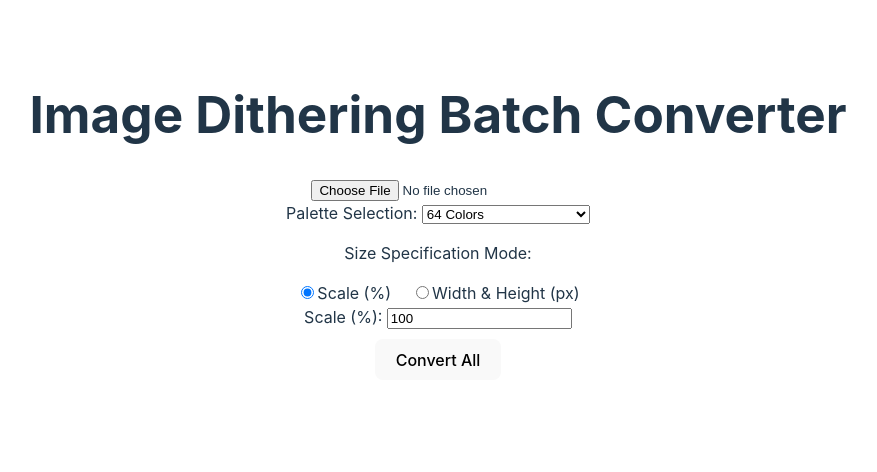
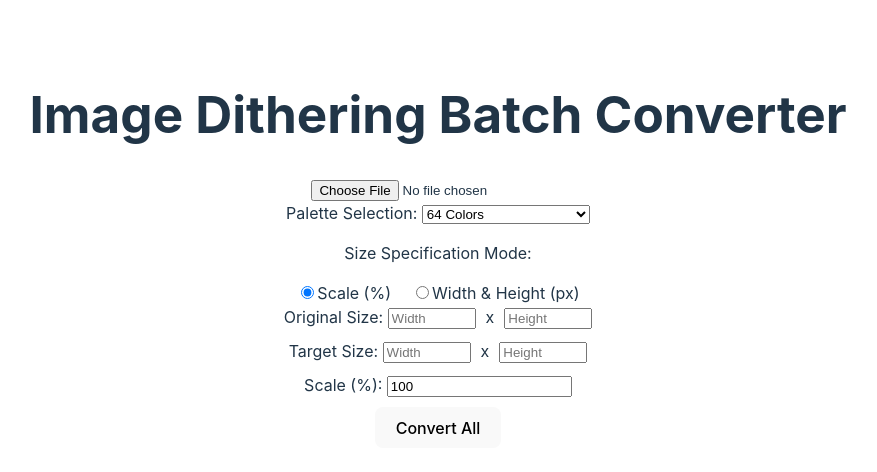
Before and after one commit to himanushi/dithering-converter, a React (Vite) app: page / in a window 1280 px wide. Shown: the top 472 px of the page, without its empty margins (202-1079 px from the left). Built offline with nearby package versions, Linux system fonts and the light colour scheme.

Commit message:
入力フィールドの追加によるサイズ指定機能の強化

```diff
--- a/src/App.tsx
+++ b/src/App.tsx
@@ -23,6 +23,12 @@
   // Width and height for pixel specification (empty to use original size)
   const [targetWidth, setTargetWidth] = useState<string>("");
   const [targetHeight, setTargetHeight] = useState<string>("");
+  // Original size inputs
+  const [originalWidth, setOriginalWidth] = useState<string>("");
+  const [originalHeight, setOriginalHeight] = useState<string>("");
+  // Target size inputs
+  const [desiredWidth, setDesiredWidth] = useState<string>("");
+  const [desiredHeight, setDesiredHeight] = useState<string>("");
 
   // Canvas refs for displaying results of 4 algorithms
   const canvasRefs = {
@@ -263,6 +269,44 @@
 
   const algorithms: DitherAlgorithm[] = ['floyd', 'ordered', 'atkinson', 'random'];
 
+  // Calculate scale percentage based on original and desired sizes
+  const calculateScale = (origW: string, origH: string, desiredW: string, desiredH: string): string => {
+    if (!origW || !origH || !desiredW || !desiredH) return "100";
+    const oW = parseFloat(origW);
+    const oH = parseFloat(origH);
+    const dW = parseFloat(desiredW);
+    const dH = parseFloat(desiredH);
+    if (isNaN(oW) || isNaN(oH) || isNaN(dW) || isNaN(dH)) return "100";
+    const scaleW = (dW / oW) * 100;
+    const scaleH = (dH / oH) * 100;
+    return Math.min(scaleW, scaleH).toFixed(2);
+  };
+
+  // Handle size input changes
+  const handleOriginalWidthChange = (e: React.ChangeEvent<HTMLInputElement>) => {
+    setOriginalWidth(e.target.value);
+    const newScale = calculateScale(e.target.value, originalHeight, desiredWidth, desiredHeight);
+    setScalePercent(newScale);
+  };
+
+  const handleOriginalHeightChange = (e: React.ChangeEvent<HTMLInputElement>) => {
+    setOriginalHeight(e.target.value);
+    const newScale = calculateScale(originalWidth, e.target.value, desiredWidth, desiredHeight);
+    setScalePercent(newScale);
+  };
+
+  const handleDesiredWidthChange = (e: React.ChangeEvent<HTMLInputElement>) => {
+    setDesiredWidth(e.target.value);
+    const newScale = calculateScale(originalWidth, originalHeight, e.target.value, desiredHeight);
+    setScalePercent(newScale);
+  };
+
+  const handleDesiredHeightChange = (e: React.ChangeEvent<HTMLInputElement>) => {
+    setDesiredHeight(e.target.value);
+    const newScale = calculateScale(originalWidth, originalHeight, desiredWidth, e.target.value);
+    setScalePercent(newScale);
+  };
+
   // Image loading (using URL.createObjectURL)
   const loadImageFile = (file: File) => {
     setImageFile(file);
@@ -270,6 +314,9 @@
     const img = new Image();
     img.onload = function () {
       originalImageRef.current = img;
+      // Set original size
+      setOriginalWidth(img.width.toString());
+      setOriginalHeight(img.height.toString());
       // Calculate size based on scaleMode
       let w: number, h: number;
       if (scaleMode === 'percent') {
@@ -430,8 +477,53 @@
       </div>
       {scaleMode === 'percent' ? (
         <div>
-          <label>Scale (%): </label>
-          <input type="number" value={scalePercent} onChange={handleScalePercentChange} placeholder="e.g. 100" />
+          <div style={{ marginBottom: '10px' }}>
+            <label>Original Size: </label>
+            <input
+              type="number"
+              value={originalWidth}
+              onChange={handleOriginalWidthChange}
+              placeholder="Width"
+              style={{ width: '80px', marginRight: '10px' }}
+            />
+            <span>x</span>
+            <input
+              type="number"
+              value={originalHeight}
+              onChange={handleOriginalHeightChange}
+              placeholder="Height"
+              style={{ width: '80px', marginLeft: '10px' }}
+            />
+          </div>
+          <div style={{ marginBottom: '10px' }}>
+            <label>Target Size: </label>
+            <input
+              type="number"
+              value={desiredWidth}
+              onChange={handleDesiredWidthChange}
+              placeholder="Width"
+              style={{ width: '80px', marginRight: '10px' }}
+            />
+            <span>x</span>
+            <input
+              type="number"
+              value={desiredHeight}
+              onChange={handleDesiredHeightChange}
+              placeholder="Height"
+              style={{ width: '80px', marginLeft: '10px' }}
+            />
+          </div>
+          <div>
+            <label>Scale (%): </label>
+            <input
+              type="number"
+              value={scalePercent}
+              onChange={handleScalePercentChange}
+              placeholder="e.g. 100"
+              readOnly
+              // style={{ backgroundColor: '#f0f0f0' }}
+            />
+          </div>
         </div>
       ) : (
         <div>
```
